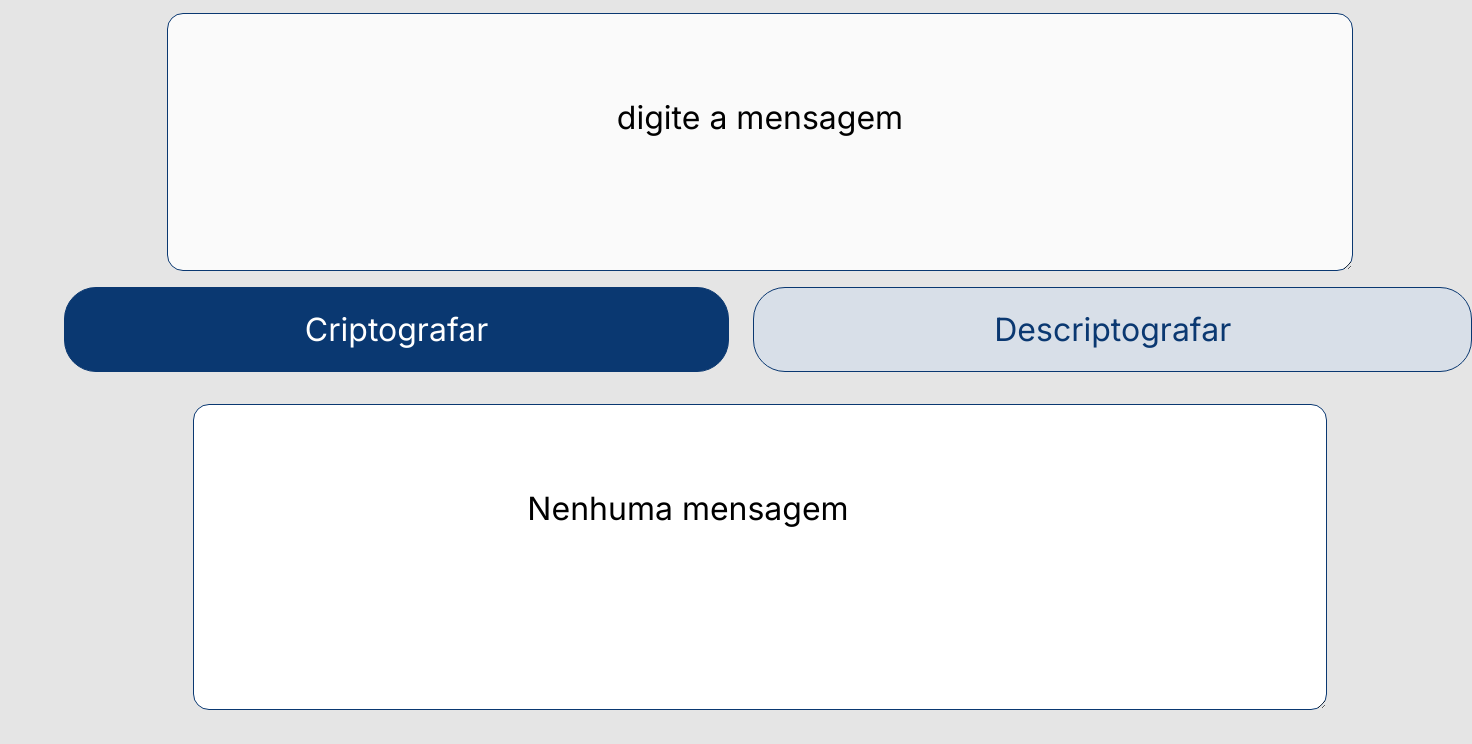
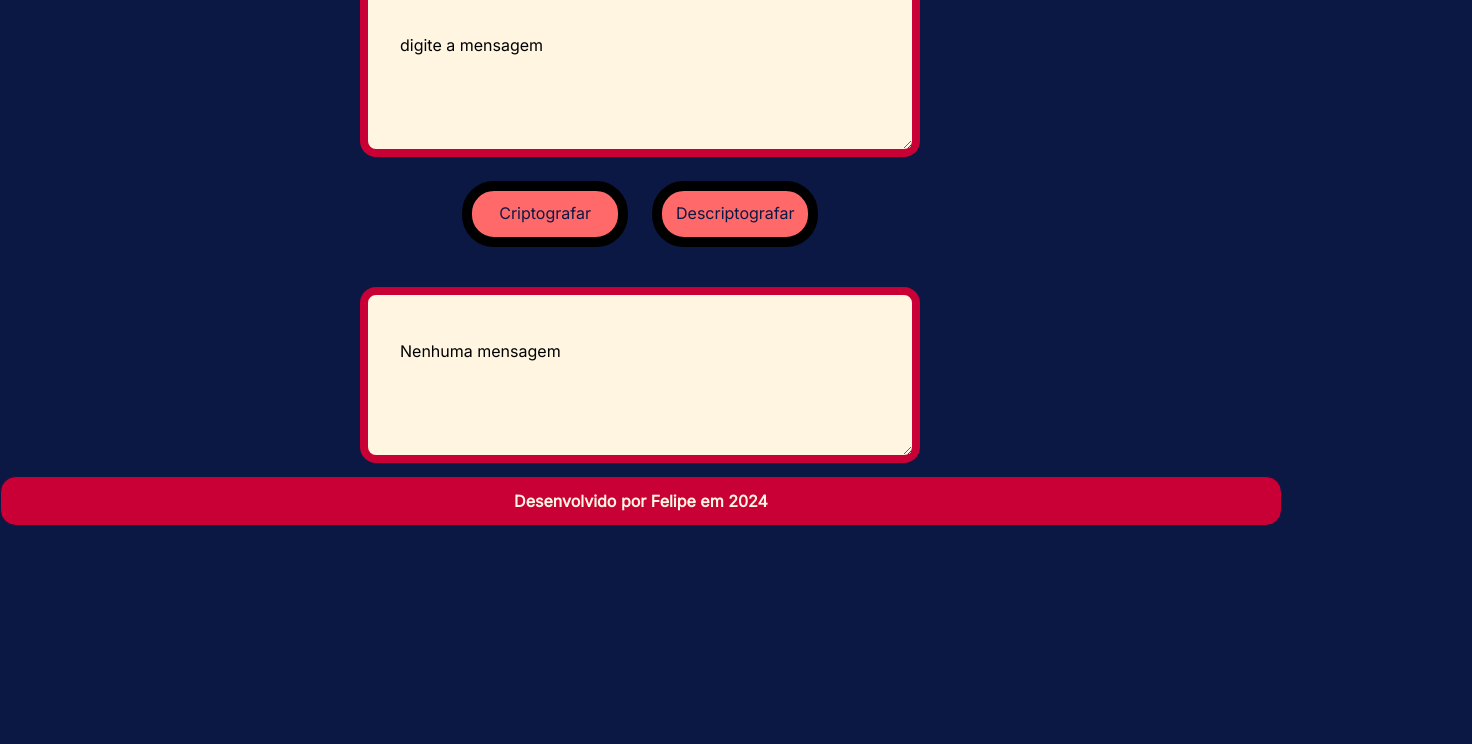
Before and after one commit to fearauju/Challenger---desafio-1, a plain HTML site: page index.html in a window 1280 px wide. Shown: the part 150-894 px from the top of the page, 1472 px wide, since content can reach past the window. After the commit the page ends 800 px from the top, so only its background shows below. Drawn offline with Linux system fonts and the light colour scheme.

Commit message:
atualização-03082024

```diff
--- a/Style/style.css
+++ b/Style/style.css
@@ -1,9 +1,12 @@
 @import url('https://fonts.googleapis.com/css2?family=Inter&display=swap');
 
 :root{
-    --cor-primaria: #E5E5E5;
-    --cor-retangulo: #F6F6F6;
-    --corFonte-primaria:#0A3871;
+    --cor-primaria: #0C1844;
+    --cor-retangulo: #FFF5E1;
+    --corFonte-primaria:#0C1844;
+    --corFundo-botao: #FF6969;
+    --cor-BordaTextarea: #C80036;
+    --cor-BordaBotao: #000000;
 
     --fonte-primaria: 'Inter', sans-serif;
 }
@@ -15,142 +18,161 @@
 
 body{
     background-color: var(--cor-primaria);
-    min-height: 100vh;
+    height: 100vh;
+    width: 100vw;
 }
 
+  .footer {
+    flex: 0 0 auto; /* Altura fixa */
+  }
+
 .logotipo{
-    margin: 2.5rem 0 0 2.5rem;
+    height: 1%;
+    width: 2%;
 }
 .paginaCriptografia{
+    flex: 1;
+    box-sizing: border-box;
     display: flex;
     flex-direction: column;
-    height: 100vh;
+    justify-content: space-evenly;
+    align-items: center;
+    gap: 40px;
+}
+
+.areaDigitacao__Aviso{
+    color: var(--cor-BordaTextarea);
+    margin-top: 2%;
+    margin-bottom: 5%;
+    font-family: var(--fonte-primaria);
+    font-weight: 400;
+    font-size: 1rem;
+    line-height: 1.21rem;
 }
 
 .paginaCriptografia__areaDigitacao{
+    box-sizing: border-box;
+    width: 50vw;
     display: flex;
-    flex-direction: column;
-    align-items: center; /
+    flex-flow: column nowrap;
+    align-items: center;
+    gap: 24px;
 }
 
 .areaDigitacao__texto{
-    justify-items: center;
-    align-items: center;
-    height: 100%;
-    width: 80%;
-    top: 2rem;
-    bottom: 1rem;
-    padding: 5rem;
-    margin: 0 0 0 15rem;
-    border: 1px solid var(--corFonte-primaria);
-    background-color: rgba(255, 255, 255, 0.8);
+    height: 12%;
+    width: 75%;
+    padding: 5%;
+    border: 0.5rem solid var(--cor-BordaTextarea);
+    background-color: var(--cor-retangulo);
     border-radius: 1rem;
     font-family: var(--fonte-primaria);
     font-weight: 400;
-    font-size: 2rem;
+    font-size: 1rem;
     line-height: 3rem;
-
 }
 
 .areaDigitacao__posicionarBotoes{
     display: flex;
-    gap: 1.5rem;
-    margin-top: 1rem;
+    justify-content: center;
+    align-items: center;
+    gap: 24px;
 }
 
 .areaDigitacao__designBotaoCriptografar{
-    bottom: 2rem;
-    padding: 2rem 15rem;
-    margin: 0 0 0 16rem;
-    background-color: var(--corFonte-primaria);
+    padding: 5% 10%;
+    background-color: var(--corFundo-botao);
     font-size: 1rem;
-    color: #FFFF;
-    border: 1px solid var(--corFonte-primaria);
+    color: var(--corFonte-primaria);
+    border: 10px solid var(--cor-BordaBotao);
     border-radius: 2rem;
     cursor: pointer;
     font-family: var(--fonte-primaria);
     font-weight: 400;
-    font-size: 2rem;
+    font-size: 1rem;
     line-height: 1.21rem;
 }
 
 .areaDigitacao__designBotaoDescriptografar{
-    bottom: 2rem;
-    padding: 2rem 15rem;
-    background-color:#D8DFE8;
+    padding: 5% 5%;
+    background-color:var(--corFundo-botao);
     font-size: 1rem;
     color: var(--corFonte-primaria);
-    border: 1px solid var(--corFonte-primaria);
+    border: 10px solid var(--cor-BordaBotao);
     border-radius: 2rem;
     cursor: pointer;
     font-family: var(--fonte-primaria);
     font-weight: 400;
-    font-size: 2rem;
+    font-size: 1rem;
     line-height: 1.21rem;
 }
 
-.areaDigitacao__Aviso{
-    color: #495057;
-    margin-bottom: 2rem;
-    font-family: var(--fonte-primaria);
-    font-weight: 400;
-    font-size: 3rem;
-    line-height: 1.21rem;
-
-}
-
 .paginaCriptografia__areaExibicao{
-    flex: 1;
+    box-sizing: border-box;
+    width: 50vw;
     display: flex;
-    flex-direction: column;
+    flex-flow: column nowrap;
     align-items: center;
-    justify-content: center;
-    padding: 2rem;
-
+    gap: 24px;
 }
 
 .areaExibicao__texto{
-    justify-items: center;
-    align-items: center;
-    height: 100%;
-    width: 80%;
-    top: 2rem;
-    bottom: 1rem;
-    padding: 5rem;
-    margin: 0 0 0 15rem;
-    border: 1px solid var(--corFonte-primaria);
+    height: 12%;
+    width: 75%;
+    padding: 5%;
+    border: 0.5rem solid var(--cor-BordaTextarea);
     border-radius: 1rem;
+    background-color: var(--cor-retangulo);
     font-family: var(--fonte-primaria);
     font-weight: 400;
-    font-size: 2rem;
+    font-size: 1rem;
     line-height: 3rem;
 }
 
 
 .areaExibicao__botao{
-    margin-top: 3rem;
-    padding: 4rem 20rem;
-    margin-left: 16rem;
-    background-color: var(--cor-primaria);
+    padding: 2% 7%;
+    background-color: var(--corFundo-botao);
     font-family: var(--fonte-primaria);
     font-weight: 400;
-    font-size: 2rem;
+    font-size: 1rem;
     line-height: 1.21rem;
     color: var(--corFonte-primaria);
-    border: 1px solid var(--corFonte-primaria);
+    border: 10px solid var(--cor-BordaBotao);
     border-radius: 2rem;
     cursor: pointer;
 }
 
 .rodape{
-    margin-top: 2rem;
+    margin-top: 1%;
+    width: 100%;
     border: 1px solid var(--corFonte-primaria);
-    background-color: var(--corFonte-primaria);
+    background-color: var(--cor-BordaTextarea);
     border-radius: 1rem;
     font-family: var(--fonte-primaria);
-    color: #F6F6F6;
+    color: var(--cor-retangulo);
     font-weight: 700;
-    font-size: 2rem;
+    font-size: 1rem;
     text-align: center;
     line-height: 3rem;
 }
+
+@media (max-width: 727px){
+    .header {
+        flex: 0 0 auto; /* Altura fixa */
+      }
+
+      .footer {
+        flex: 0 0 auto; /* Altura fixa */
+      }
+
+      .paginaCriptografia{
+        min-height: 100vh;
+        width: auto;
+    }
+
+    .rodape{
+        position: sticky;
+        bottom: 0;
+    }
+}
--- a/app.js
+++ b/app.js
@@ -4,12 +4,10 @@ let mensagem;
 let padraoCriptografia;
 
 const validarCaracterDigitado = document.getElementById('telaDigitacao').value;
-const botaoCriptografar = document.getElementById('botaoCriptografar');
-
 
 validarCaracterDigitado.addEventListening('input', function () {
 
-    this.value = this.value = this.value.replace(/[^a-z0-9\s]/g, '');
+    this.value = this.value = this.value.replace(/[^a-z0-9!\s]/g, '');
 
 })
 
@@ -63,21 +61,19 @@ function criptografarMensagem() {
             }
         }
 
-
-        limparTelaDigitacao();
         limparTelaCriptografia();
         exibirMensagemCriptografada();
+        perdeuFoco();
     }
 
 }
 
 function descriptografarMensagem() {
 
-    mensagem = document.querySelector('#telaDigitacao').value;
-    mensagemDescriptografada = mensagem;
+    mensagemDescriptografada = document.querySelector('#telaDigitacao').value;
     let posIndex2 = 0;
 
-    if (mensagem === '') {
+    if (mensagemDescriptografada === '') {
         alert('Digite a mensagem para descriptografar.');
         resetarCampos();
         return;
@@ -112,9 +108,9 @@ function descriptografarMensagem() {
             posIndex2 += 2;
         }
 
-        limparTelaDigitacao();
         limparTelaCriptografia();
         exibirMensagemDescriptografada();
+        perdeuFoco();
     }
 }
 
@@ -148,15 +144,11 @@ function colarMensagem() {
     });
 }
 
-function limparTelaDigitacao() {
-    document.querySelector('#telaDigitacao').value = 'digite a mensagem';
-}
-
 function limparTelaCriptografia() {
     document.getElementById('telaCriptografia').innerHTML = "";
 }
 
-function emFoco() {
+function limparTelaDigitacao() {
     document.querySelector('#telaDigitacao').value = "";
 }
 
@@ -164,8 +156,16 @@ function textoTelaDesriptografia() {
     document.querySelector('#telaCriptografia').value = "Nenhuma mensagem";
 }
 
+function emFoco() {
+    document.querySelector('#telaDigitacao').value = "";
+}
+
+function perdeuFoco() {
+    document.querySelector('#telaDigitacao').value = 'digite a mensagem';
+}
+
 function resetarCampos() {
     document.getElementById('copiar').setAttribute('hidden', true);
     textoTelaDesriptografia();
-    limparTelaDigitacao();
+    perdeuFoco();
 }
--- a/index.html
+++ b/index.html
@@ -12,7 +12,7 @@
 
             <section class="paginaCriptografia__areaDigitacao">
                 <p class="areaDigitacao__Aviso">Não é permitido letras maiúsculas, acentos e caracteres especiais</p>
-                <textarea type="text" id="telaDigitacao" onclick="emFoco()" onpaste="colarMensagem()" class="areaDigitacao__texto" oninput="this.value = this.value.replace(/[^a-z0-9\s]/g, '')">digite a mensagem</textarea>
+                <textarea type="text" id="telaDigitacao" onclick="emFoco()" onpaste="colarMensagem()" class="areaDigitacao__texto" oninput="this.value = this.value.replace(/[^a-z0-9!\s]/g, '')">digite a mensagem</textarea>
                 <div class="areaDigitacao__posicionarBotoes">
                     <button id="botaoCriptografar" onclick="criptografarMensagem()" class="areaDigitacao__designBotaoCriptografar">Criptografar</button>
                     <button id="botaoDescriptografar" onclick="descriptografarMensagem()" class="areaDigitacao__designBotaoDescriptografar">Descriptografar</button>
@@ -20,7 +20,7 @@
             </section>
 
             <section class="paginaCriptografia__areaExibicao">
-                    <textarea type="text"  id="telaCriptografia"  class="areaExibicao__texto">Nenhuma mensagem
+                    <textarea type="text"  id="telaCriptografia"  class="areaExibicao__texto" readonly >Nenhuma mensagem
                     </textarea>
                     <button id="copiar" onclick="copiarMensagem()" class="areaExibicao__botao" hidden>Copiar</button>
             </section>
```
